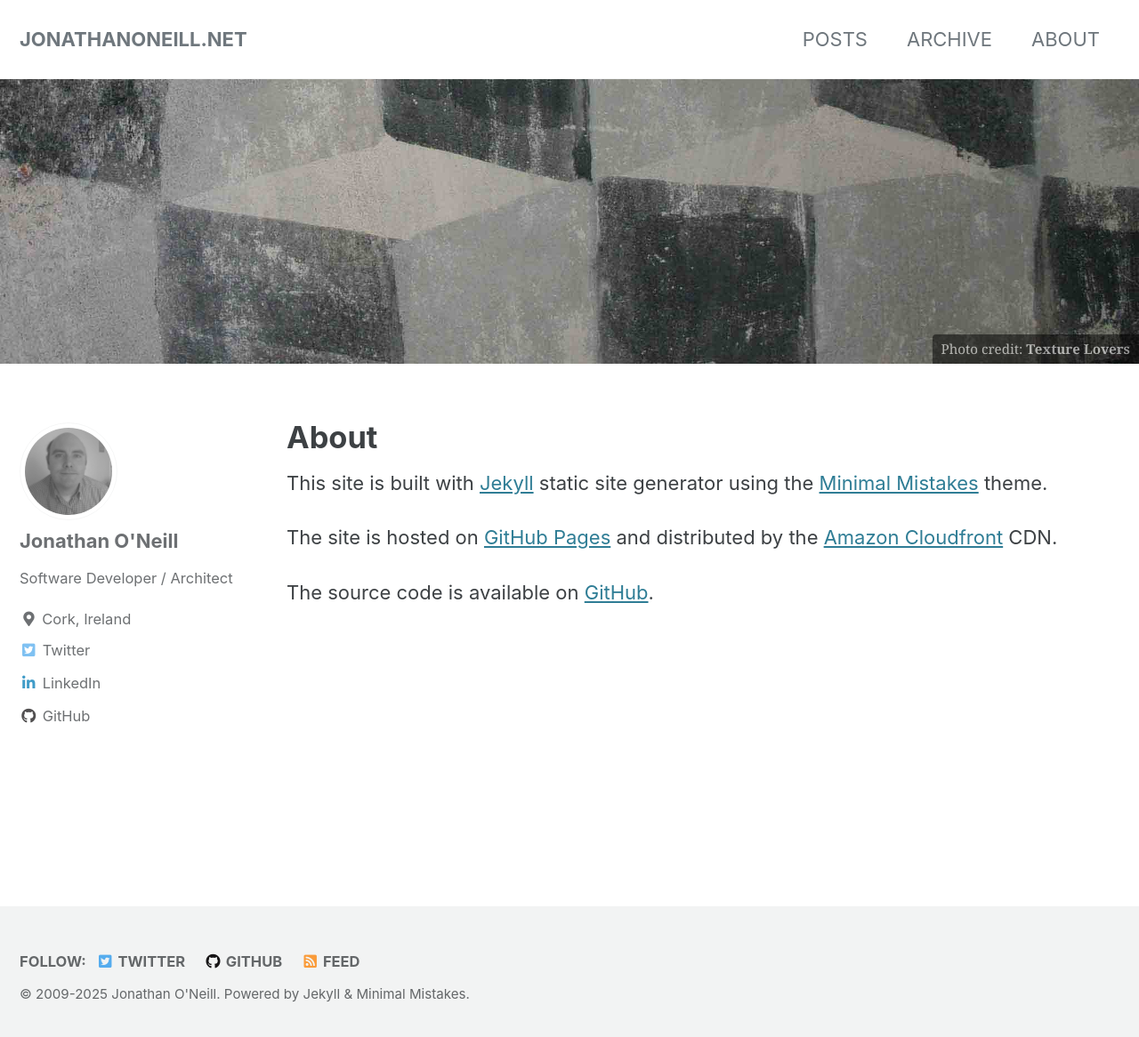
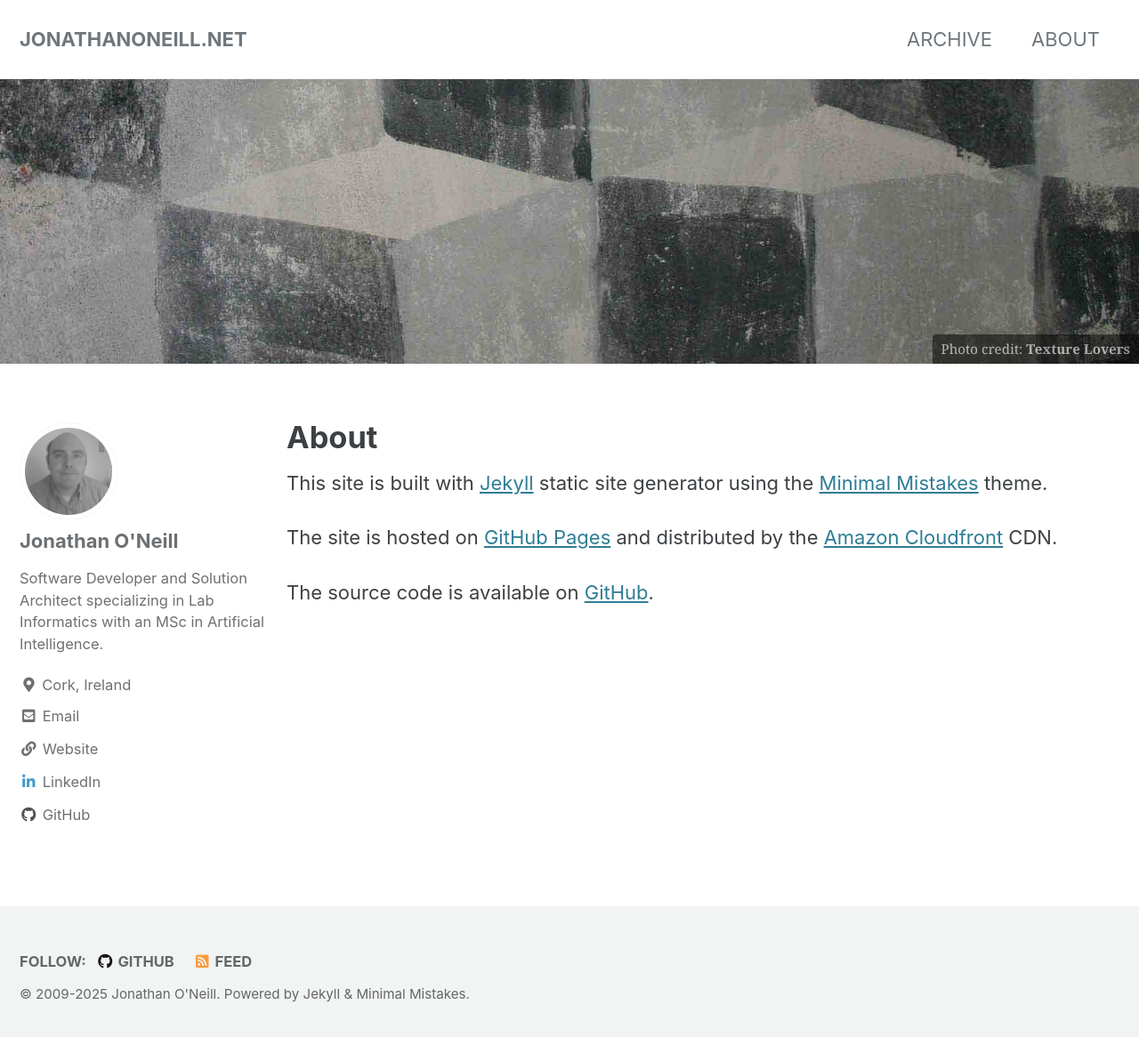
Before and after one commit to jonathanoneill/jonathanoneill.github.io, a Jekyll site: the page built from _pages/about.md, in a window 1280 px wide and 1174 px high. Shown: the top 1166 px of the window at 89% size. Built offline with Jekyll 4.4.1, drawn with Linux system fonts in a browser that asks for light colours; cached includes are drawn as plain includes; comment, search, counter and statistics services are not loaded.

Commit message:
Updated links and navigation

```diff
--- a/_config.yml
+++ b/_config.yml
@@ -106,19 +106,19 @@ analytics:
 author:
   name             : "Jonathan O'Neill"
   avatar           : "/assets/images/bio-photo.jpg"
-  bio              : "Software Developer / Architect"
+  bio              : "Software Developer and Solution Architect specializing in Lab Informatics with an MSc in Artificial Intelligence."
   location         : "Cork, Ireland"
   email            :
   links:
     - label: "Email"
       icon: "fas fa-fw fa-envelope-square"
-      # url: "mailto:your.name@email.com"
+      url: "mailto:contact@jonathanoneill.net"
     - label: "Website"
       icon: "fas fa-fw fa-link"
-      # url: "https://your-website.com"
+      url: "https://jonathanoneill.net"
     - label: "Twitter"
       icon: "fab fa-fw fa-twitter-square"
-      url: "https://twitter.com/jonathanoneill"
+      # url: "https://twitter.com/jonathanoneill"
     - label: "LinkedIn"
       icon: "fab fa-fw fa-linkedin-in"
       url: "https://www.linkedin.com/in/jonathanponeill/"
@@ -137,7 +137,7 @@ footer:
   links:
     - label: "Twitter"
       icon: "fab fa-fw fa-twitter-square"
-      url: "https://twitter.com/jonathanoneill"
+      #url: "https://twitter.com/jonathanoneill"
     - label: "Facebook"
       icon: "fab fa-fw fa-facebook-square"
       # url:
--- a/_data/navigation.yml
+++ b/_data/navigation.yml
@@ -2,8 +2,8 @@
 main:
   #- title: "Quick-Start Guide"
   #  url: https://mmistakes.github.io/minimal-mistakes/docs/quick-start-guide/
-  - title: "POSTS"
-    url: /posts/
+  #- title: "POSTS"
+  #  url: /posts/
   - title: "ARCHIVE"
     url: /archive/
   - title: "ABOUT"
```
Also changed, not shown: _pages/archive.md (+1 -1 lines).
